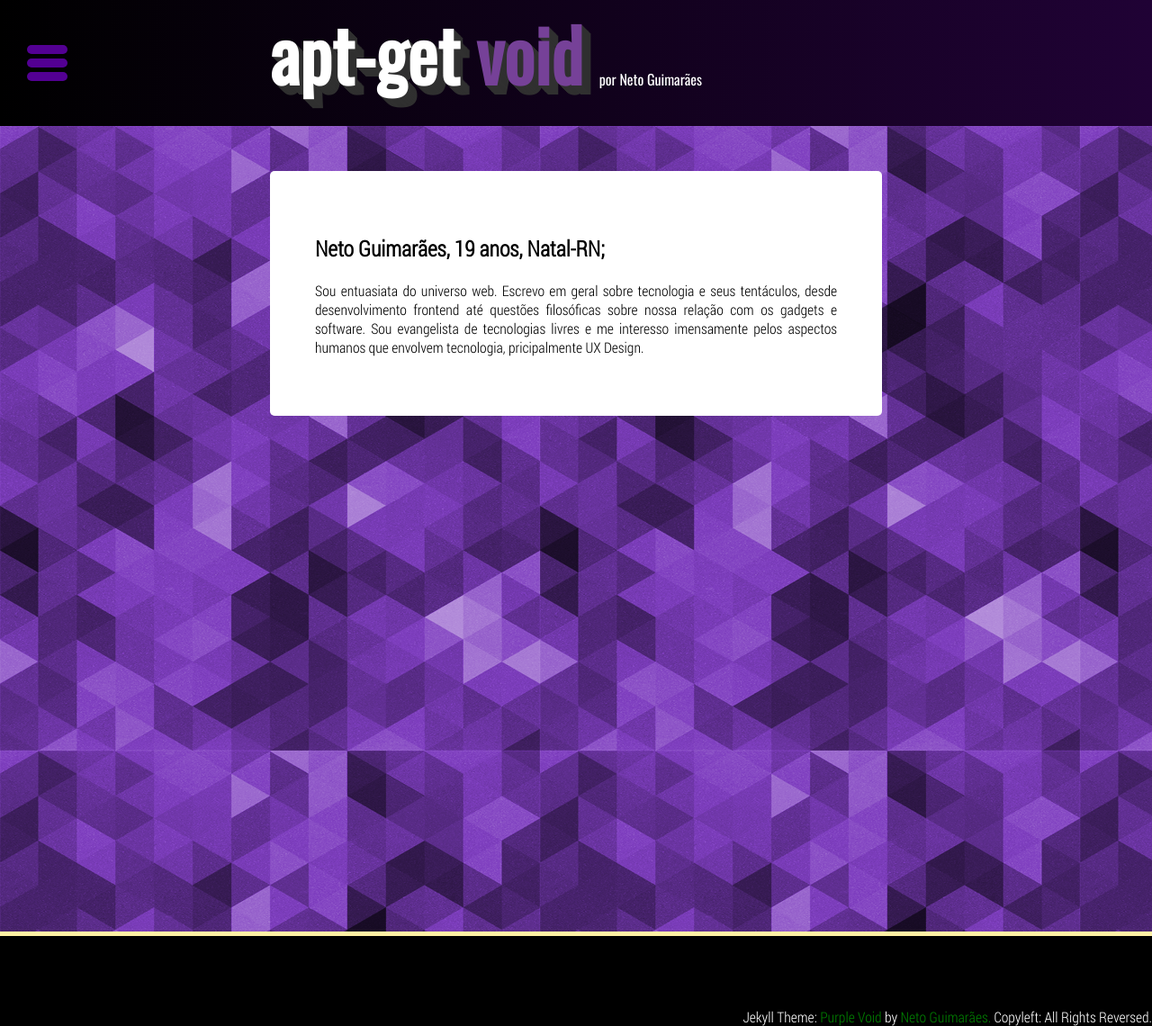
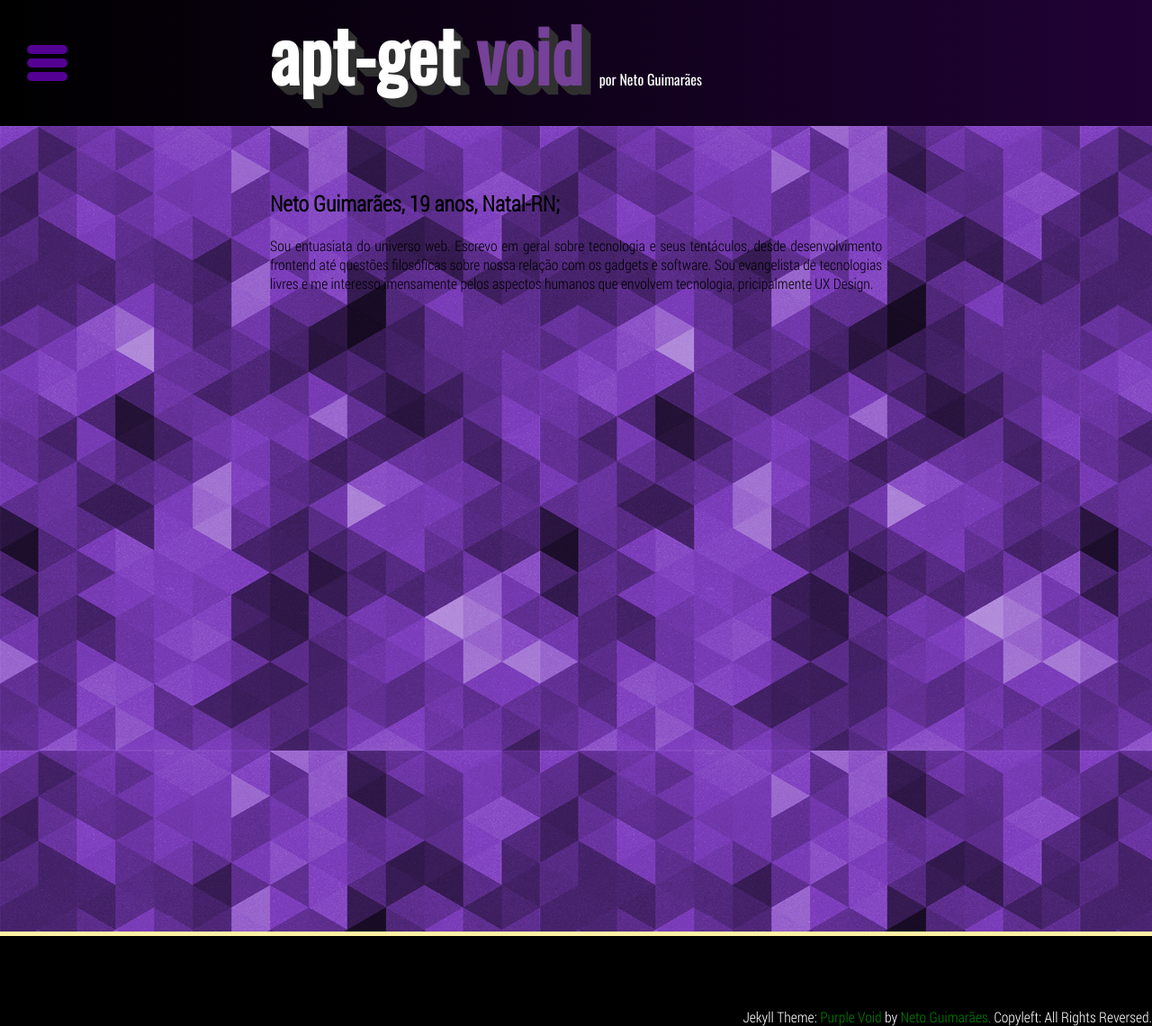
Before and after one commit to batoreh/netoguimaraes.github.io, a Jekyll site: the page built from about.md, in a window 1280 px wide. Shown: the whole page at 90% size. Built offline with Jekyll 4.4.1, drawn with Linux system fonts in a browser that asks for light colours.

Commit message:
Update default.html

```diff
--- a/_layouts/default.html
+++ b/_layouts/default.html
@@ -4,9 +4,7 @@
 		{% include header.html %}
 		{% include sidebar.html %}
 		<div class="content-container">
-			<div class="post-container">
-				{{content}}
-			</div>
+			{{content}}
 		</div>
 		{% include footer.html %}
 	</body>
```
